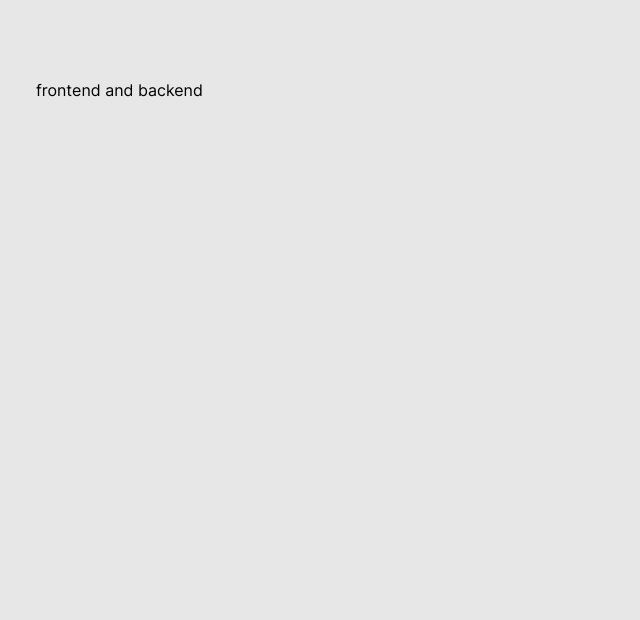
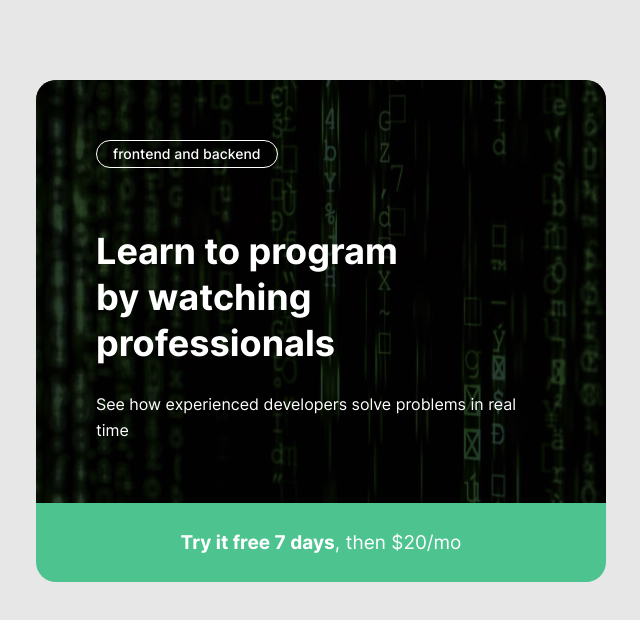
Before and after one commit to atoshUser/atoshIntro, a plain HTML site: page index.html in a window 1280 px wide. Shown: the whole page, without its empty margins (8-648 px from the left). Drawn offline with Linux system fonts and the light colour scheme.

Commit message:
Add hero styles

```diff
--- a/css/styles.css
+++ b/css/styles.css
@@ -100,3 +100,66 @@ color: var(--text-color);
 padding-bottom: 80px;
 padding-top: 80px;
 }
+
+
+
+
+/* SITE-HERO  */
+
+.intro-page {
+  display: flex;
+}
+.hero {
+  display: flex;
+  flex-direction: column;
+
+  border-radius: 20px;
+  width: 100%;
+  max-width: 570px;
+  color: var(--text-color);
+  overflow: hidden;
+
+}
+.hero-main {
+   color: #fff;
+  display: flex;
+  flex-direction: column;
+  align-items: flex-start;
+padding: 60px;
+background-color:#555;
+background-image: url(../img/img-bg.jpg);
+background-repeat: no-repeat;
+background-size: cover;
+background-position: center center;
+
+}
+.hero-badge {
+ border: 1px solid  #fff;
+ font-size: 14px;
+ font-weight: 500;
+ line-height: 16px;
+ padding: 5px 16px;
+ border-radius: 41px;
+ margin-bottom: 60px;
+}
+.hero-heading {
+margin: 0;
+font-weight: 700;
+font-size: 36px;
+line-height: 46px;
+margin-bottom: 25px;
+}
+.hero-text {
+  margin: 0;
+  font-weight: 400;
+  font-size: 16px;
+  line-height: 26px;
+}
+.hero-bottom {
+  background-color:var(--green);
+  padding: 28px;
+  font-size: 19px;
+  line-height: normal;
+  color:#fff;
+  text-align: center;
+}
--- a/index.html
+++ b/index.html
@@ -25,8 +25,10 @@
        <div class="hero">
         <div class="hero-main">
                    <div class="hero-badge">frontend and backend</div>
-
+                <h1 class="hero-heading">Learn to program <br> by watching <br> professionals</h1>
+                <p class="hero-text">See how experienced developers solve problems in real time</p>
         </div>
+        <div class="hero-bottom"><strong>Try it free 7 days</strong>, then $20/mo</div>
        </div>
         <!-- REGISTRATION FORM  -->
       </div>
```
Also changed, not shown: img/img-bg.jpg (added), img/img-bg@2x.jpg (added).
